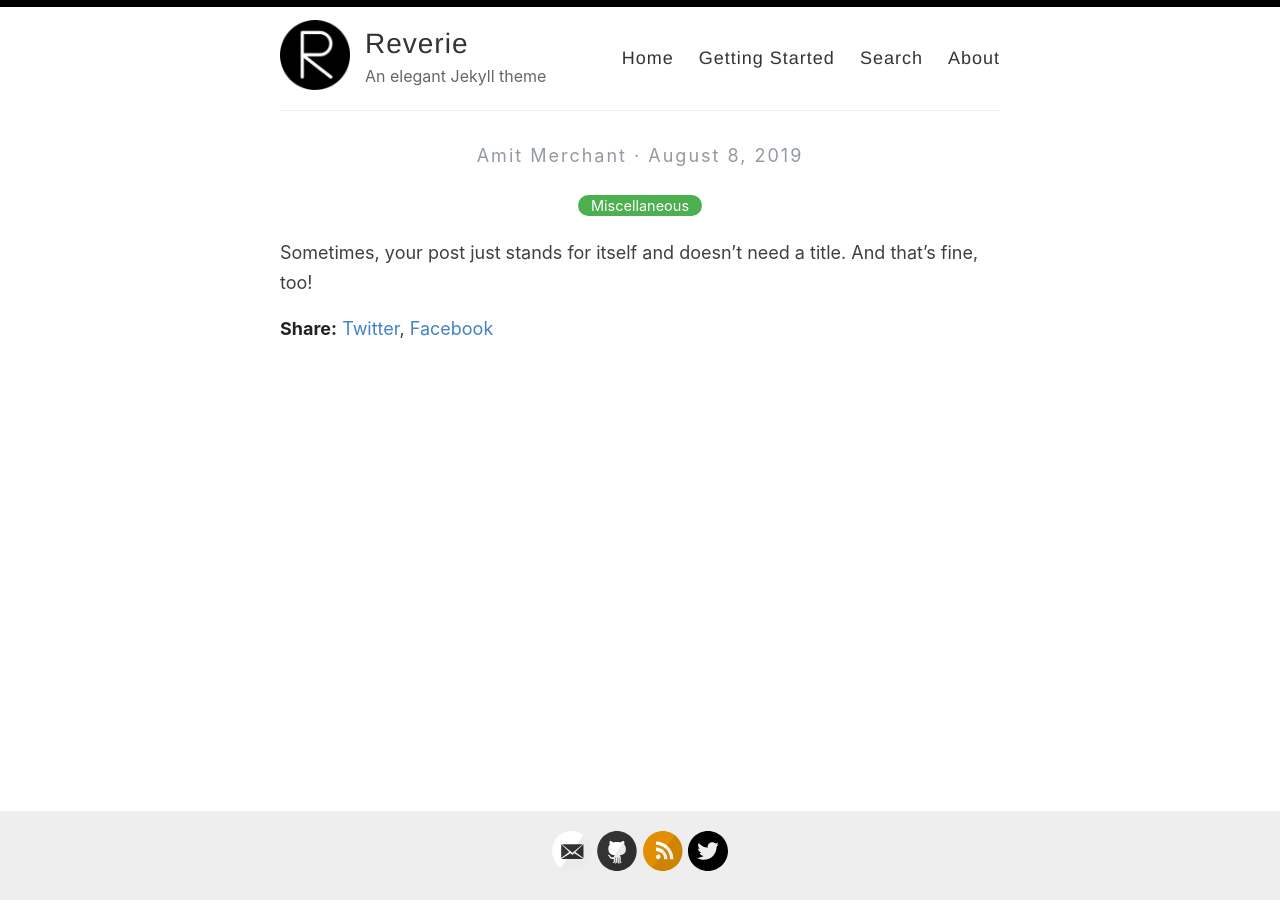
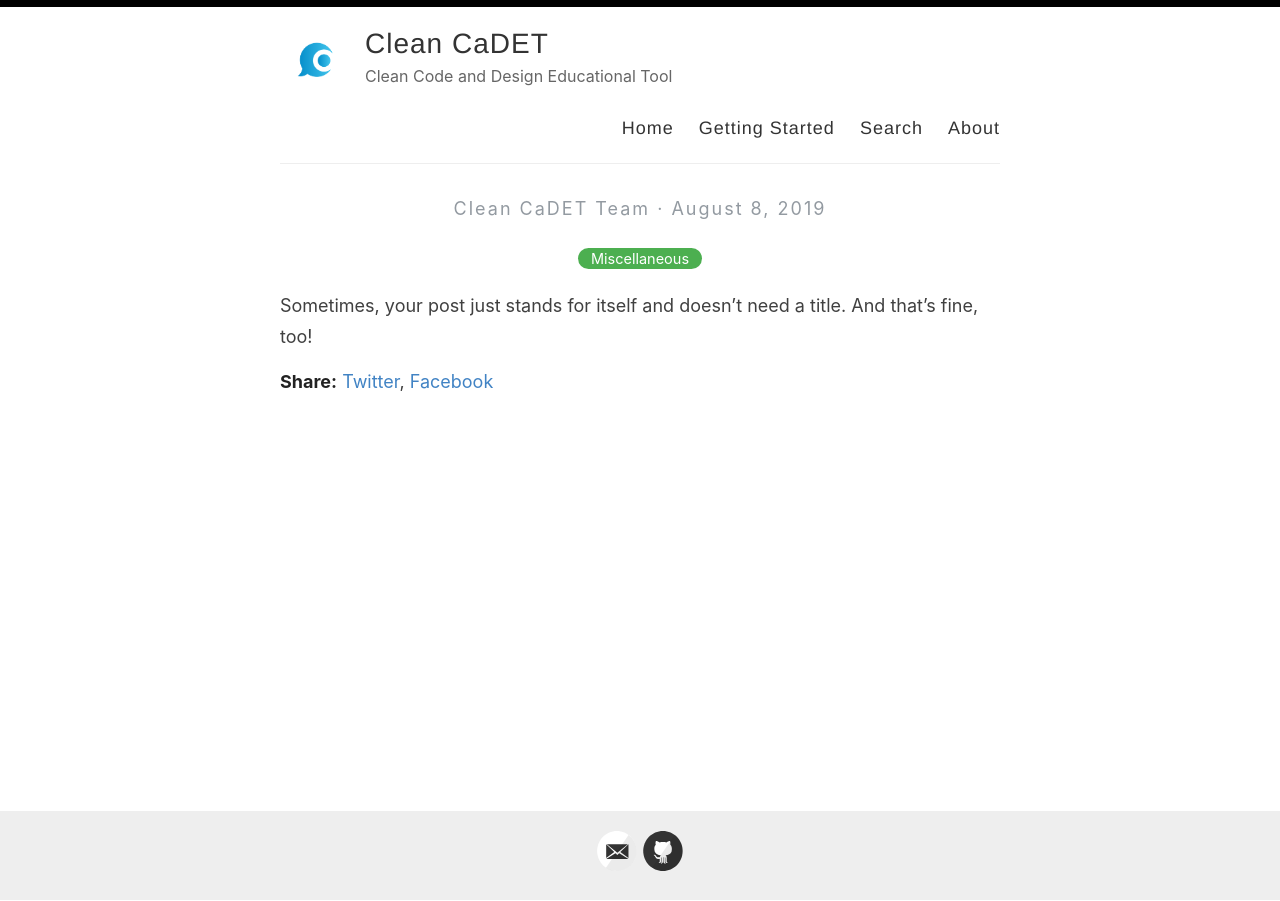
Before and after one commit to Clean-CaDET/clean-cadet.github.io, a Jekyll site: the page built from _posts/2019-08-08-no-title-posts.md, in a window 1280 px wide. Built offline with Jekyll 4.4.1, drawn with Linux system fonts in a browser that asks for light colours.

Commit message:
Add logo. Update config.

```diff
--- a/_config.yml
+++ b/_config.yml
@@ -3,16 +3,16 @@
 #
 
 # Name of your site (displayed in the header)
-name: Reverie
+name: Clean CaDET
 
 # Name of the author
-author: Amit Merchant
+author: Clean CaDET Team
 
 # Short bio or description (displayed in the header)
-description: An elegant Jekyll theme
+description: Clean Code and Design Educational Tool
 
 # URL of your avatar or profile pic (you could use your GitHub profile pic)
-avatar: /images/reverie.png
+avatar: /images/ccadet_logo.png
 
 #
 # Flags below are optional
@@ -21,15 +21,15 @@ avatar: /images/reverie.png
 # Includes an icon in the footer for each username you enter
 footer-links:
   dribbble:
-  email: amit.d.merchant@gmail.com
+  email: vdragan@uns.ac.rs
   facebook:
   flickr:
-  github: amitmerchant1990/reverie
+  github: Clean-CaDET
   instagram:
   linkedin:
   pinterest:
-  rss: rss
-  twitter: amit_merchant
+  rss:
+  twitter:
   stackoverflow:
   youtube: # channel/<your_long_string> or user/<user-name>
   googleplus: # anything in your profile username that comes after plus.google.com/
@@ -41,18 +41,18 @@ footer-links:
 disqus:
 
 # Enter your Google Analytics web tracking code (e.g. UA-2110908-2) to activate tracking
-google_analytics: UA-43339302-11
+google_analytics:
 
 # Your website URL (e.g. http://amitmerchant1990.github.io or http://www.amitmerchant.com)
 # Used for Sitemap.xml and your RSS feed
-url: http://www.amitmerchant.com/reverie
-enforce_ssl: https://www.amitmerchant.com/reverie
+url: https://clean-cadet.github.io/
+enforce_ssl: https://clean-cadet.github.io/
 
 # If you're hosting your site at a Project repository on GitHub pages
 # (http://yourusername.github.io/repository-name)
 # and NOT your User repository (http://yourusername.github.io)
 # then add in the baseurl here, like this: "/repository-name"
-baseurl: "/reverie"
+baseurl: "/home"
 
 #
 # !! You don't need to change any of the configuration flags below !!
```
Also changed, not shown: images/ccadet_logo.png (added).
